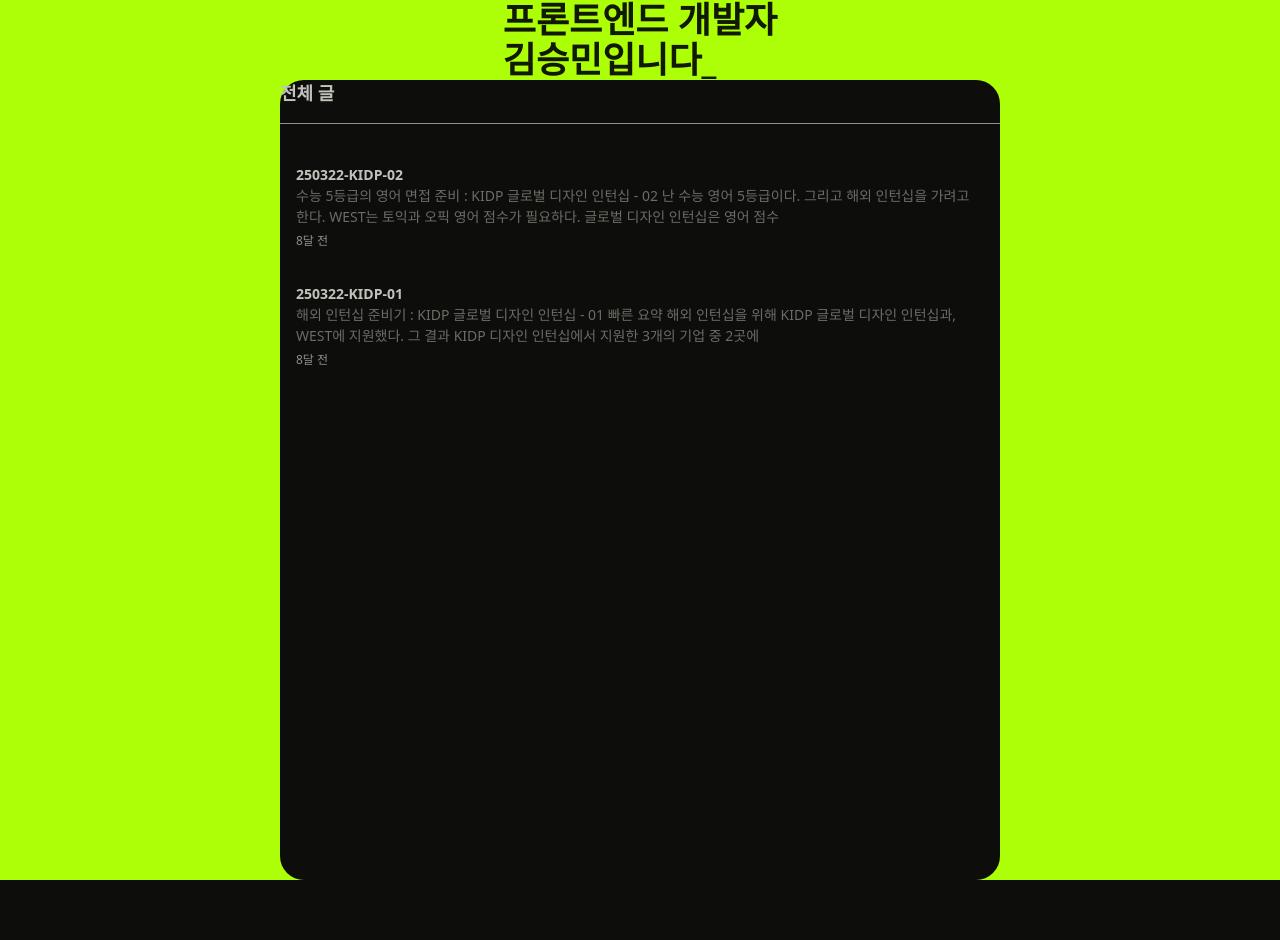
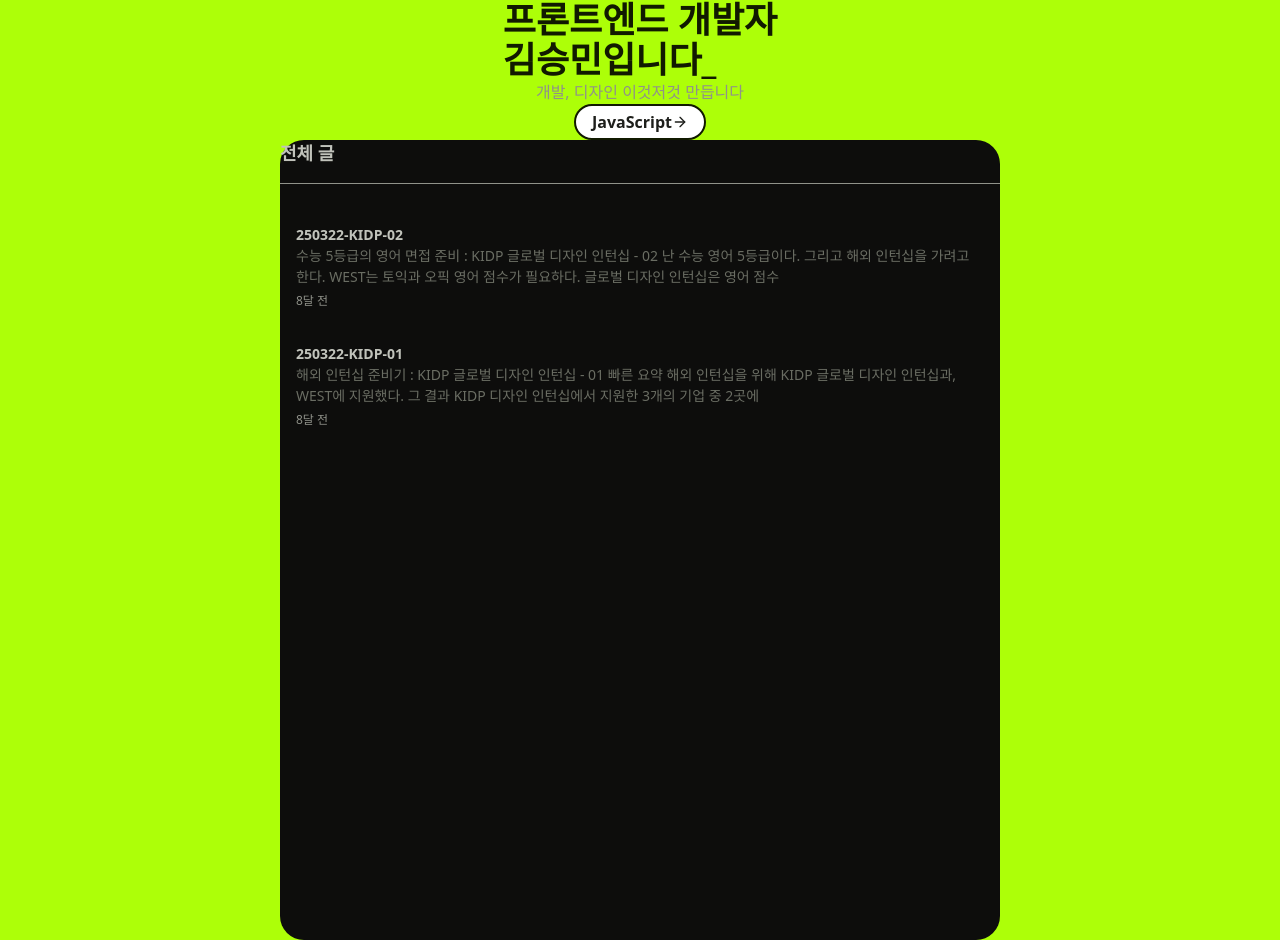
Before and after one commit to sngminn/me, a Next.js app: page / in a window 1280 px wide. Before the commit the page ends 880 px from the top, so only its background shows below. Built offline with nearby package versions, Linux system fonts and the light colour scheme; a web font is replaced by a local one.

Commit message:
feat: 랜딩 페이지 소개 문구 및 버튼 추가
* 페이지 상단에 자기소개 문구를 추가했습니다.
* 'JavaScript' 버튼과 화살표 아이콘을 추가했습니다.

```diff
--- a/app/page.tsx
+++ b/app/page.tsx
@@ -1,3 +1,4 @@
+import { ArrowRight } from 'lucide-react';
 import { Sidebar } from '@/src/components/layout/Sidebar';
 import { getAllPosts } from '@/src/lib/obsidian/post';
 
@@ -11,6 +12,13 @@ export default function Home() {
         <br />
         김승민입니다_
       </h1>
+      <span>개발, 디자인 이것저것 만듭니다</span>
+      <button
+        type="button"
+        className="text-base flex justify-center items-center bg-white rounded-full border-2 border-primary-bg text-text-inverse px-4 py-1 font-semibold"
+      >
+        JavaScript <ArrowRight size={16} />
+      </button>
       <Sidebar posts={allPosts} />
     </div>
   );
```
